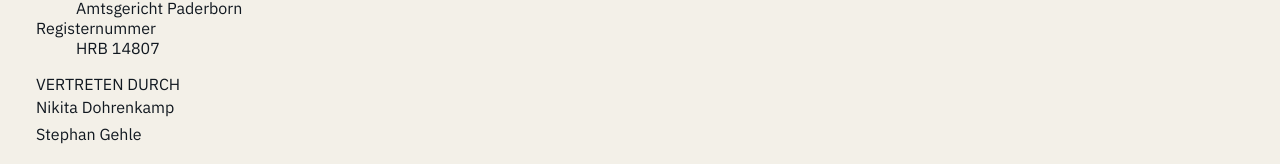
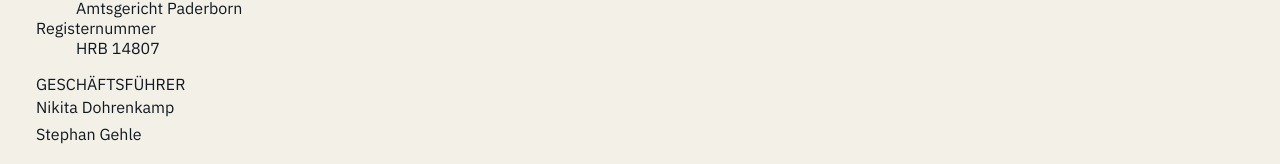
Before and after one commit to dennis-glaser-coder/human-certification-web, a Next.js app: page /impressum in a window 1280 px wide. Shown: the part 575-739 px from the top of the page. Built offline with nearby package versions, Linux system fonts and the light colour scheme.

Commit message:
Use exact managing-director label in imprint

```diff
--- a/src/app/impressum/page.js
+++ b/src/app/impressum/page.js
@@ -40,7 +40,7 @@ export default function ImpressumPage() {
           </article>
 
           <article>
-            <span>VERTRETEN DURCH</span>
+            <span>GESCHÄFTSFÜHRER</span>
             <p>
               Nikita Dohrenkamp<br />
               Stephan Gehle
```
